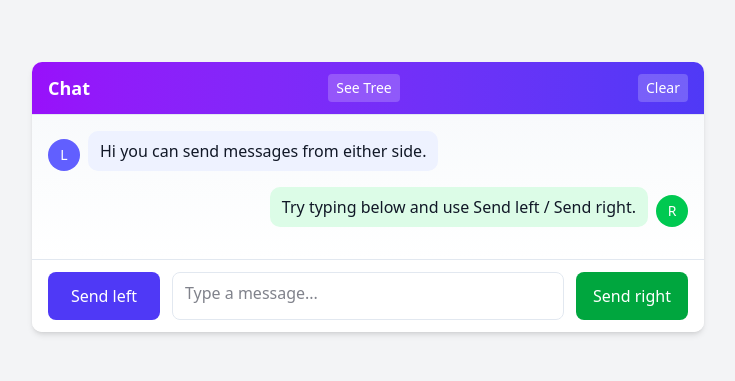
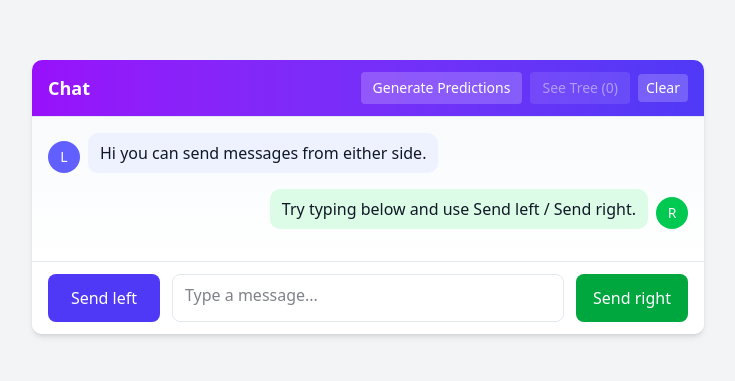
Before and after one commit to questionable-innovations/watchful-halloween-2025, a SvelteKit app in the folder frontend/: page / in a window 1280 px wide. Shown: the part 203-584 px from the top of the page, without its empty margins (272-1007 px from the left). Built offline with nearby package versions, Linux system fonts and the light colour scheme.

Commit message:
does stuff

```diff
--- a/frontend/src/lib/components/message-tree.svelte
+++ b/frontend/src/lib/components/message-tree.svelte
@@ -47,7 +47,7 @@
 
     // Materialize nodes
     for (const m of messages) {
-      nodes.set(m.id, { id: m.id, name: m.content, side: m.side, children: [] });
+      nodes.set(m.id, { id: m.id, name: m.content || '', side: m.side, children: [] });
     }
 
     // Assign parent-child relationships
@@ -125,7 +125,7 @@
   });
 
   function measureTextWidth(text: string): number {
-    if (!measureCtx) return Math.max(40, Math.round(text.length * 7));
+    if (!text || !measureCtx) return Math.max(40, Math.round((text?.length || 0) * 7));
     // normalize newlines to spaces for single-line rendering
     const t = text.replace(/\n/g, ' ');
     const w = measureCtx.measureText(t).width;
--- a/frontend/src/routes/+page.svelte
+++ b/frontend/src/routes/+page.svelte
@@ -3,7 +3,7 @@
     import * as Chart from "$lib/components/ui/chart/index.js";
     import { Button } from '$lib/components/ui/button';
     import { MessageTree } from '$lib';
-    import type { MessagePredictions, LinearMessage } from '@watchful-halloween-2025/types';
+    import type { MessagePredictions, LinearMessage, PredictionRequest, TreeMessage } from '@watchful-halloween-2025/types';
 
     type Side = "left" | "right";
 
@@ -12,6 +12,7 @@
     let showTree = false;
     let predictions: MessagePredictions = [];
     let messagesEnd: HTMLDivElement | null = null;
+    let isLoadingPredictions = false;
 
     const chartConfig = {
         desktop: { label: "Desktop", color: "var(--chart-1)" },
@@ -59,14 +60,6 @@
         scrollToBottom();
     }
 
-    // Build tree predictions by linking each message to the previous one (simple linear chain)
-    $: predictions = messages.map((m, i) => ({
-        id: m.id,
-        side: m.side,
-        content: m.content,
-        parentId: i > 0 ? messages[i - 1].id : undefined
-    }));
-
     function handleKeydown(e: KeyboardEvent) {
         // Enter to send as right by default, Shift+Enter for newline
         if (e.key === "Enter" && !e.shiftKey) {
@@ -81,6 +74,108 @@
 
     function clearChat() {
         messages = [];
+        predictions = [];
+    }
+
+    async function fetchPredictions() {
+        if (messages.length === 0) return;
+
+        isLoadingPredictions = true;
+        predictions = []; // Clear existing predictions
+
+        const request: PredictionRequest = {
+            history: messages,
+            messageBreadth: 2,
+            maxDepth: 3
+        };
+
+        console.log('Sending prediction request:', request);
+
+        try {
+            const response = await fetch('/api/predictions', {
+                method: 'POST',
+                headers: {
+                    'Accept': 'text/event-stream',
+                    'Content-Type': 'application/json'
+                },
+                body: JSON.stringify(request)
+            });
+
+            console.log('Response status:', response.status, response.statusText);
+
+            if (!response.ok) {
+                throw new Error(`HTTP error! status: ${response.status}`);
+            }
+
+            const reader = response.body?.getReader();
+            const decoder = new TextDecoder();
+
+            if (!reader) {
+                throw new Error('No response body');
+            }
+
+            let buffer = '';
+            const seenIds = new Set<string>();
+            while (true) {
+                const { done, value } = await reader.read();
+                if (done) break;
+
+                buffer += decoder.decode(value, { stream: true });
+                const lines = buffer.split('\n');
+
+                // Keep the last incomplete line in the buffer
+                buffer = lines.pop() || '';
+
+                for (const line of lines) {
+                    if (line.startsWith('data: ')) {
+                        const data = line.slice(6).trim();
+                        if (data === '[DONE]') {
+                            console.log('Stream complete: [DONE]');
+                            break;
+                        }
+                        if (data) {
+                            try {
+                                const rawMessage = JSON.parse(data);
+                                console.log('Received message:', rawMessage);
+
+                                // Handle different response formats
+                                let message: TreeMessage;
+                                if ('message' in rawMessage && rawMessage.message) {
+                                    // Format: { message: { id, side, content, parentId }, depth, branchPath }
+                                    message = rawMessage.message;
+                                } else if ('history' in rawMessage) {
+                                    // Format: { history: [...] } - skip this, it's just echoing the request
+                                    console.log('Skipping history echo');
+                                    continue;
+                                } else {
+                                    // Format: { id, side, content, parentId }
+                                    message = rawMessage;
+                                }
+
+                                if (!message.id) {
+                                    console.warn('Message missing ID, skipping:', message);
+                                    continue;
+                                }
+
+                                if (!seenIds.has(message.id)) {
+                                    seenIds.add(message.id);
+                                    predictions = [...predictions, message];
+                                    console.log('Added to predictions. Total:', predictions.length);
+                                } else {
+                                    console.log('Duplicate ID, skipping:', message.id);
+                                }
+                            } catch (e) {
+                                console.error('Failed to parse message:', data, e);
+                            }
+                        }
+                    }
+                }
+            }
+        } catch (error) {
+            console.error('Error fetching predictions:', error);
+        } finally {
+            isLoadingPredictions = false;
+        }
     }
 
     const greeting = { message: 'Hello from the frontend!' } as const;
@@ -90,9 +185,23 @@
     <div class="w-full max-w-2xl bg-white rounded-lg shadow-md flex flex-col overflow-hidden">
         <header class="px-4 py-3 border-b flex items-center justify-between bg-gradient-to-r from-purple-600 to-indigo-600 text-white">
             <h1 class="text-lg font-semibold">Chat</h1>
-            <button class="text-sm bg-white/20 hover:bg-white/30 px-2 py-1 rounded" onclick={() => (showTree = true)}
-                onkeydown={(e) => (e.key === 'Enter' || e.key === ' ') && (showTree = true)}>See Tree</button>
-            <button class="text-sm bg-white/20 hover:bg-white/30 px-2 py-1 rounded" onclick={clearChat}>Clear</button>
+            <div class="flex items-center gap-2">
+                <button
+                    class="text-sm bg-white/20 hover:bg-white/30 px-3 py-1.5 rounded disabled:opacity-50 disabled:cursor-not-allowed"
+                    onclick={fetchPredictions}
+                    disabled={isLoadingPredictions || messages.length === 0}
+                    onkeydown={(e) => (e.key === 'Enter' || e.key === ' ') && !isLoadingPredictions && messages.length > 0 && fetchPredictions()}>
+                    {isLoadingPredictions ? 'Loading...' : 'Generate Predictions'}
+                </button>
+                <button
+                    class="text-sm bg-white/20 hover:bg-white/30 px-3 py-1.5 rounded disabled:opacity-50 disabled:cursor-not-allowed"
+                    onclick={() => (showTree = true)}
+                    disabled={predictions.length === 0}
+                    onkeydown={(e) => (e.key === 'Enter' || e.key === ' ') && predictions.length > 0 && (showTree = true)}>
+                    See Tree ({predictions.length})
+                </button>
+                <button class="text-sm bg-white/20 hover:bg-white/30 px-2 py-1 rounded" onclick={clearChat}>Clear</button>
+            </div>
         </header>
 
         <!-- messages -->
--- /dev/null
+++ b/frontend/src/routes/api/predictions/+server.ts
@@ -0,0 +1,39 @@
+import type { RequestHandler } from './$types';
+import type { PredictionRequest } from '@watchful-halloween-2025/types';
+
+export const POST: RequestHandler = async ({ request }) => {
+    try {
+        const body: PredictionRequest = await request.json();
+
+        const response = await fetch('https://api.chat.qinnovate.nz/', {
+            method: 'POST',
+            headers: {
+                'Accept': 'text/event-stream',
+                'Content-Type': 'application/json'
+            },
+            body: JSON.stringify(body)
+        });
+
+        if (!response.ok) {
+            return new Response(JSON.stringify({ error: `HTTP error! status: ${response.status}` }), {
+                status: response.status,
+                headers: { 'Content-Type': 'application/json' }
+            });
+        }
+
+        // Forward the streaming response
+        return new Response(response.body, {
+            headers: {
+                'Content-Type': 'text/event-stream',
+                'Cache-Control': 'no-cache',
+                'Connection': 'keep-alive'
+            }
+        });
+    } catch (error) {
+        console.error('Proxy error:', error);
+        return new Response(JSON.stringify({ error: 'Failed to proxy request' }), {
+            status: 500,
+            headers: { 'Content-Type': 'application/json' }
+        });
+    }
+};
```
